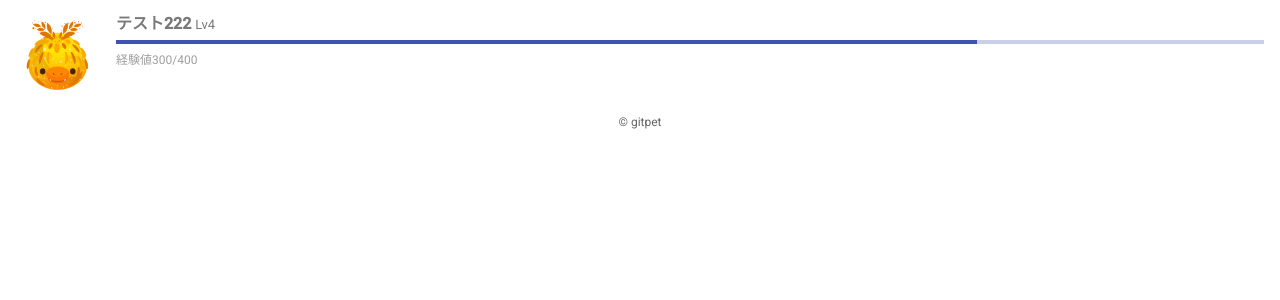
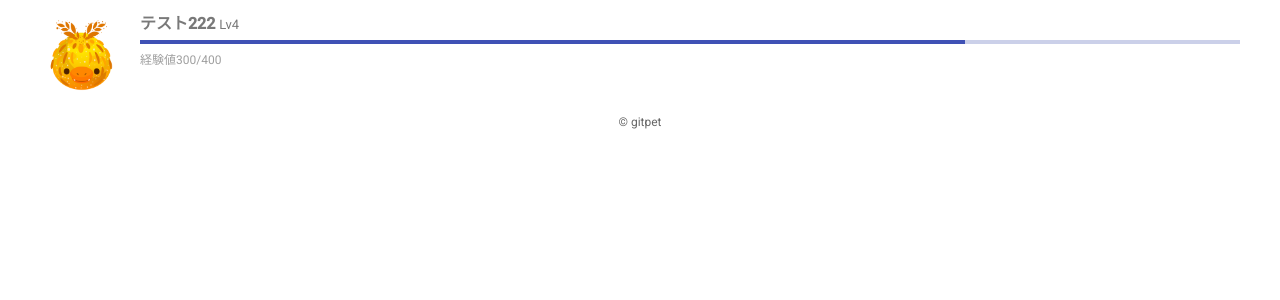
Before and after one commit to kawaitoi/ng-firebase-spa, an Angular app: page / in a window 1280 px wide. Shown: the top 300 px of the page. Built offline with nearby package versions, Linux system fonts and the light colour scheme.

Commit message:
feat(scss):container変更

```diff
--- a/src/styles.scss
+++ b/src/styles.scss
@@ -13,3 +13,7 @@ img{
     margin: 0 4px;
   }
   }
+
+  .container{
+    padding: 0 24px;
+  }
```
